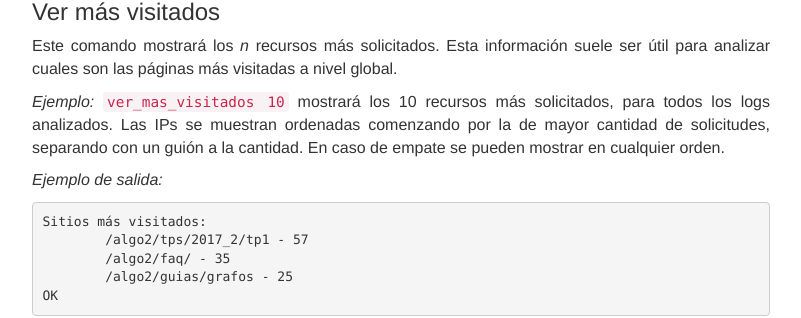
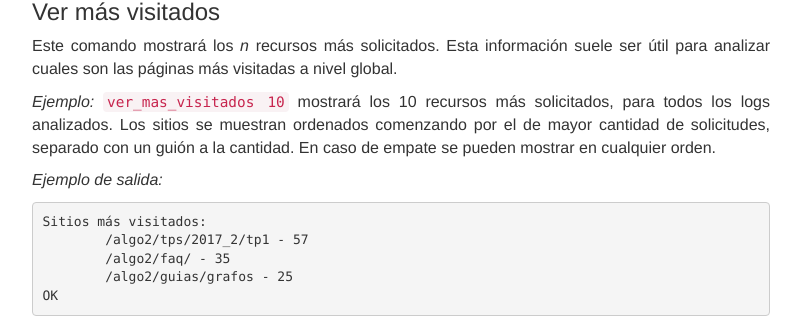
Before and after one commit to algoritmos-rw/algoritmos, a Jekyll site: the page built from static/tps/2017_2/tp2/index.md, in a window 1280 px wide and 900 px high, scrolled down 2571 px. Shown: the part 167-485 px from the top of the window, without its empty margins (239-1040 px from the left). Built offline with Jekyll 4.4.1, drawn with Linux system fonts in a browser that asks for light colours.

Commit message:
Feedback TP2.

```diff
--- a/static/tps/2017_2/tp2/index.md
+++ b/static/tps/2017_2/tp2/index.md
@@ -156,8 +156,8 @@ Este comando mostrará los _n_ recursos más solicitados. Esta información suel
 ser útil para analizar cuales son las páginas más visitadas a nivel global.
 
 *Ejemplo:* `ver_mas_visitados 10` mostrará los 10 recursos más solicitados, para
-todos los logs analizados. Las IPs se muestran ordenadas comenzando por la de
-mayor cantidad de solicitudes, separando con un guión a la cantidad. En caso de
+todos los logs analizados. Los sitios se muestran ordenados comenzando por el de
+mayor cantidad de solicitudes, separado con un guión a la cantidad. En caso de
 empate se pueden mostrar en cualquier orden.
 
 *Ejemplo de salida:*
```
